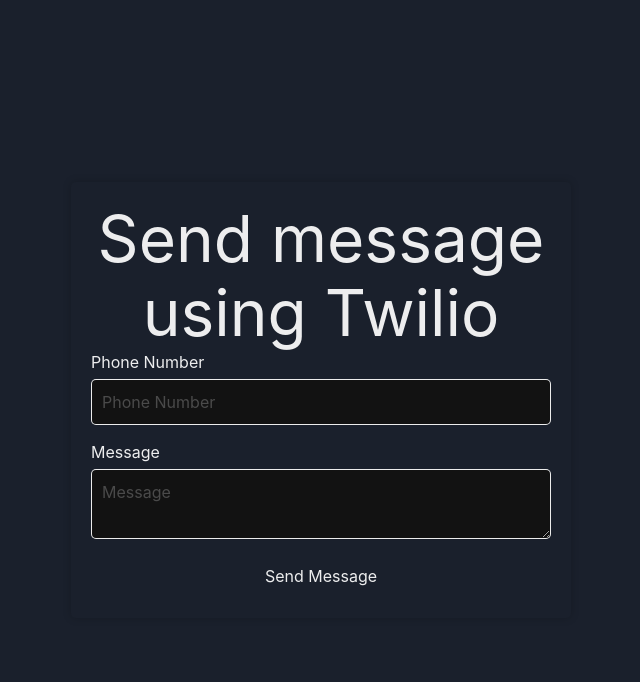
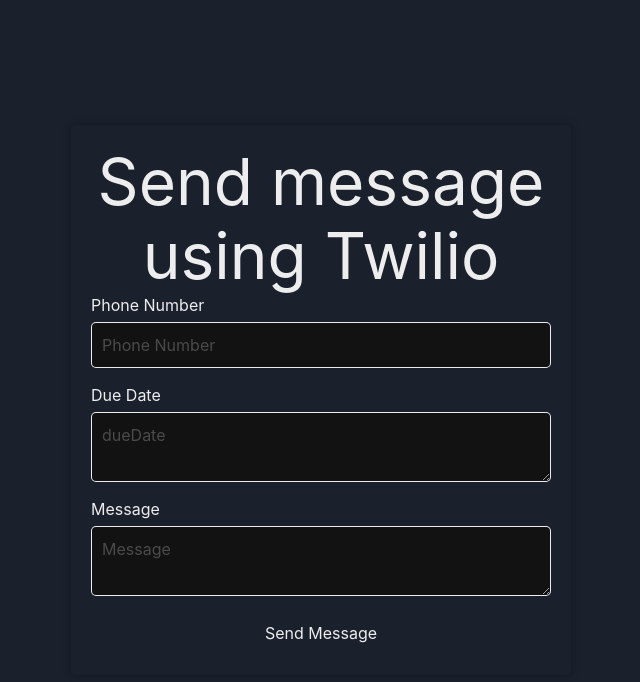
Before and after one commit to KronosPax/kronos-app, a Next.js app: page /TwilioPoC in a window 1280 px wide. Shown: the top 682 px of the page, without its empty margins (319-959 px from the left). Built offline with nearby package versions, Linux system fonts and the light colour scheme.

Commit message:
Fixed update method to be updateOne

```diff
--- a/pages/TwilioPoC.tsx
+++ b/pages/TwilioPoC.tsx
@@ -5,10 +5,12 @@
 
 const Home: NextPage = () => {
     const [phone, setPhone] = useState("");
+    const [dueDate, setDate] = useState("");
     const [message, setMessage] = useState("");
     const [loading, setLoading] = useState(false);
     const [success, setSuccess] = useState(false);
     const [error, setError] = useState(false);
+
 
     const sendMessage = async (e: BaseSyntheticEvent) => {
         e.preventDefault();
@@ -20,7 +22,7 @@
             headers: {
                 'Content-Type': 'application/json',
             },
-            body: JSON.stringify({ phone: phone, message: message }),
+            body: JSON.stringify({ phone: phone, message: message, dueDate: dueDate }),
         });
         const apiResponse = await res.json();
 
@@ -49,6 +51,17 @@
                         required
                     />
                 </div>
+                {/* due date input field test  */}
+                <div className={styles.formGroup}>
+                    <label htmlFor='dueDate'>Due Date</label>
+                    <textarea
+                        onChange={(e) => setDate(e.target.value)}
+                        id='dueDate'
+                        placeholder='dueDate'
+                        className={styles.textarea}
+                    ></textarea>
+                </div>
+
                 <div className={styles.formGroup}>
                     <label htmlFor='message'>Message</label>
                     <textarea
--- a/pages/_app.tsx
+++ b/pages/_app.tsx
@@ -9,7 +9,6 @@
   return (
       <SessionProvider session={pageProps.session}>
           <ChakraProvider theme={theme}>
-              <link rel="icon" href="/KP_Transparent.ico"/>
               <Component {...pageProps} />
           </ChakraProvider>
       </SessionProvider>
--- a/pages/api/sendMessage.ts
+++ b/pages/api/sendMessage.ts
@@ -5,13 +5,19 @@
     const accountSid = <string>process.env.TWILIO_ACCOUNT_SID;
     const token = <string>process.env.TWILIO_AUTH_TOKEN;
     const client = twilio(accountSid, token);
-    const { phone, message } = req.body;
+    const { phone, message, dueDate } = req.body;
     // console.log(phone, message);
+
+    // proper ISO 8601 formatted datetime string: new Date("2023-02-25T16:31:00")
+
     client.messages
         .create({
             body: message,
+            messagingServiceSid: 'MG47d922c75d147d3df96f7a8c299ae03d',
             from: '+18146798026',
             to: phone,
+            scheduleType: 'fixed',
+            sendAt: dueDate,
         })
         .then((message) =>
             res.json({
```
